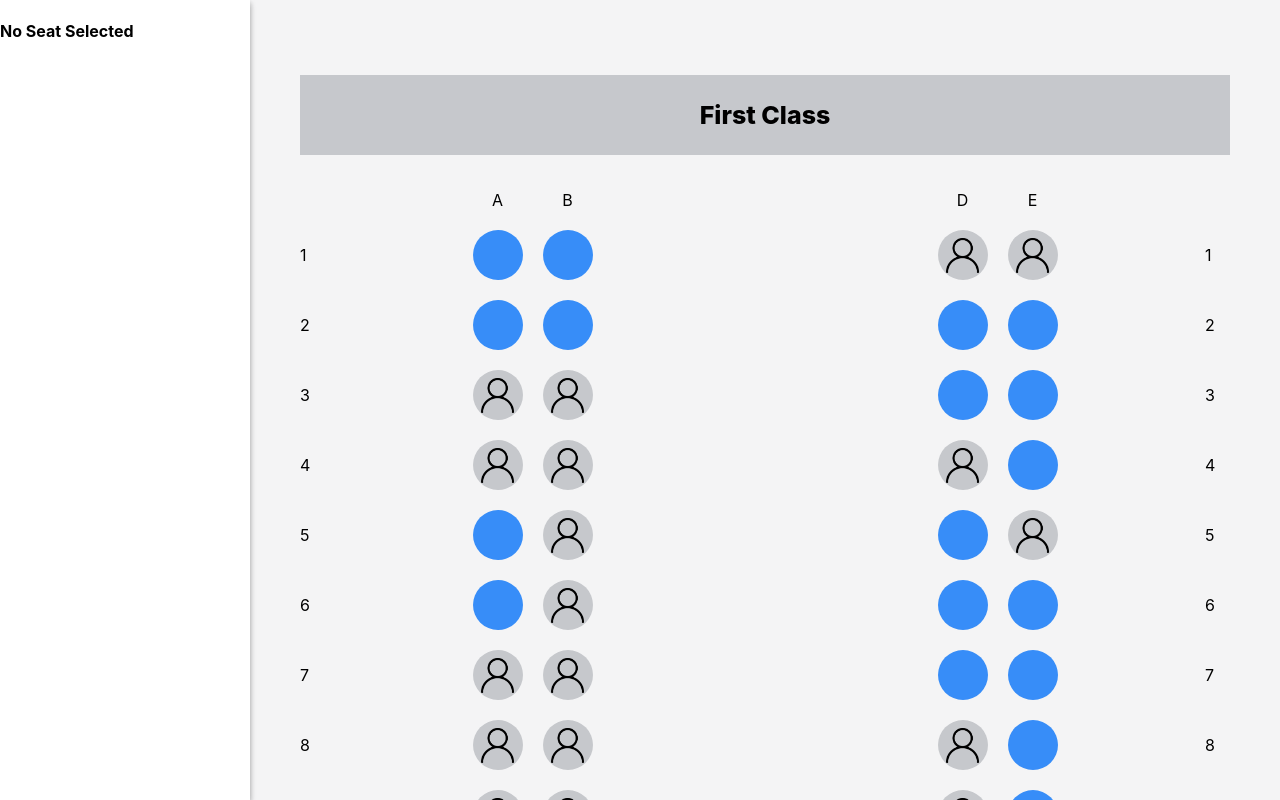
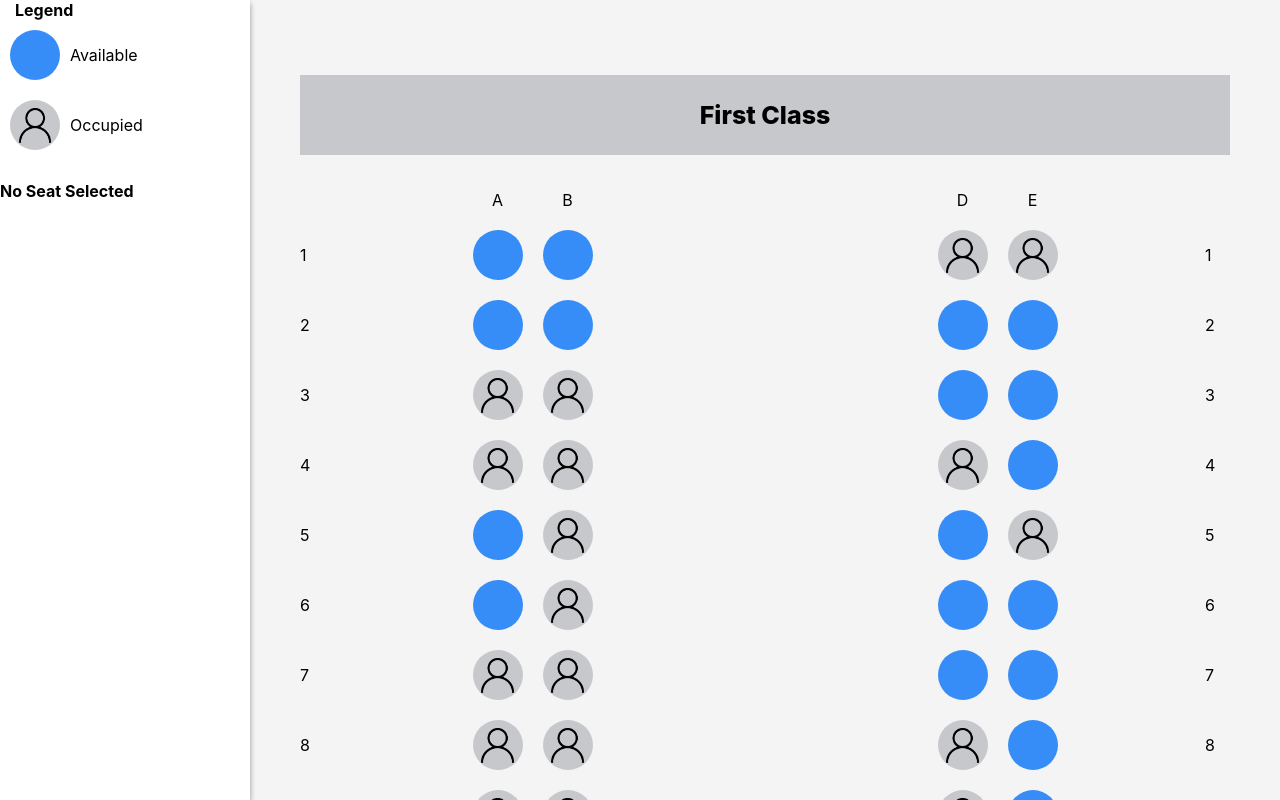
Before and after one commit to nbond211/lola_seats, a React (Create React App) app: page / in a window 1280 px wide. Built offline with nearby package versions, Linux system fonts and the light colour scheme.

Commit message:
creates and styles Legend component

```diff
--- /dev/null
+++ b/src/components/Legend/Legend.css
@@ -0,0 +1,27 @@
+.legendTitle {
+    font-size: 16px;
+    margin: 0 0 0 15px;
+}
+
+.legendItem {
+    display: flex;
+    align-items: center;
+}
+
+.legendCircle {
+    height: 50px;
+    width: 50px;
+    border-radius: 50%;
+    margin: 10px;
+    display: flex;
+    align-items: center;
+    justify-content: center;
+}
+
+.legendAvailable {
+    background-color: var(--available-seat-color);
+}
+
+.legendOccupied {
+    background-color: var(--occupied-seat-color);
+}
--- /dev/null
+++ b/src/components/Legend/index.js
@@ -0,0 +1,27 @@
+import React, { Component } from "react";
+import "./Legend.css";
+import occupiedIcon from "../../assets/occupied-icon.png";
+
+class Legend extends Component {
+
+  render() {
+
+    return (
+      <div id="Legend">
+        <h6 className="legendTitle">Legend</h6>
+        <div className="legendItem">
+          <div className="legendCircle legendAvailable"/>
+          <p>Available</p>
+        </div>
+        <div className="legendItem">
+          <div className="legendCircle legendOccupied">
+            <img className="occupiedIcon" src={occupiedIcon} alt="occupied"/>
+          </div>
+          <p>Occupied</p>
+        </div>
+      </div>
+    );
+  }
+}
+
+export default Legend;
--- a/src/components/SideBar/index.js
+++ b/src/components/SideBar/index.js
@@ -1,5 +1,6 @@
 import React, { Component } from "react";
 import "./SideBar.css";
+import Legend from "../Legend";
 
 class SideBar extends Component {
 
@@ -29,6 +30,7 @@ class SideBar extends Component {
     return (
       <div id="SideBar">
         <div className="SidebarContent">
+          <Legend/>
           {selectedSeatSection}
         </div>
       </div>
```
